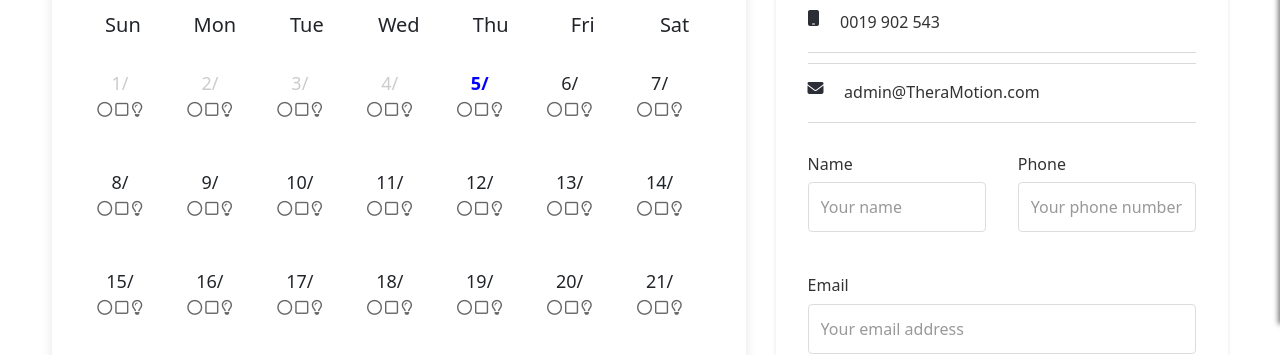
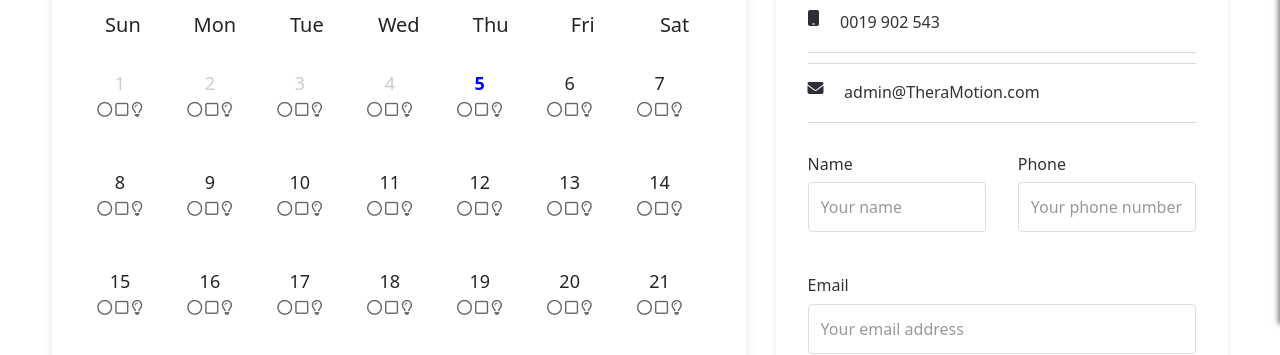
Before and after one commit to bhavik217/TheraMotion, a React (Vite) app in the folder FrontEnd/: page /person/calendar in a window 1280 px wide. Shown: the part 476-831 px from the top of the page. Built offline with nearby package versions, Linux system fonts and the light colour scheme.

Commit message:
Fixed bug in box containing date

```diff
--- a/FrontEnd/src/components/Calendar.jsx
+++ b/FrontEnd/src/components/Calendar.jsx
@@ -44,7 +44,7 @@ const Calendar = () => {
                     }`}
                     onClick={() => !isPastDate && selectDate(i)}
                 >
-                    <div className="date-number">{i}/</div>
+                    <div className="date-number">{i}</div>
                     <div className="shape-container">
                         <i className="far fa-circle shape-icon"></i>
                         <i className="far fa-square shape-icon"></i>
```
